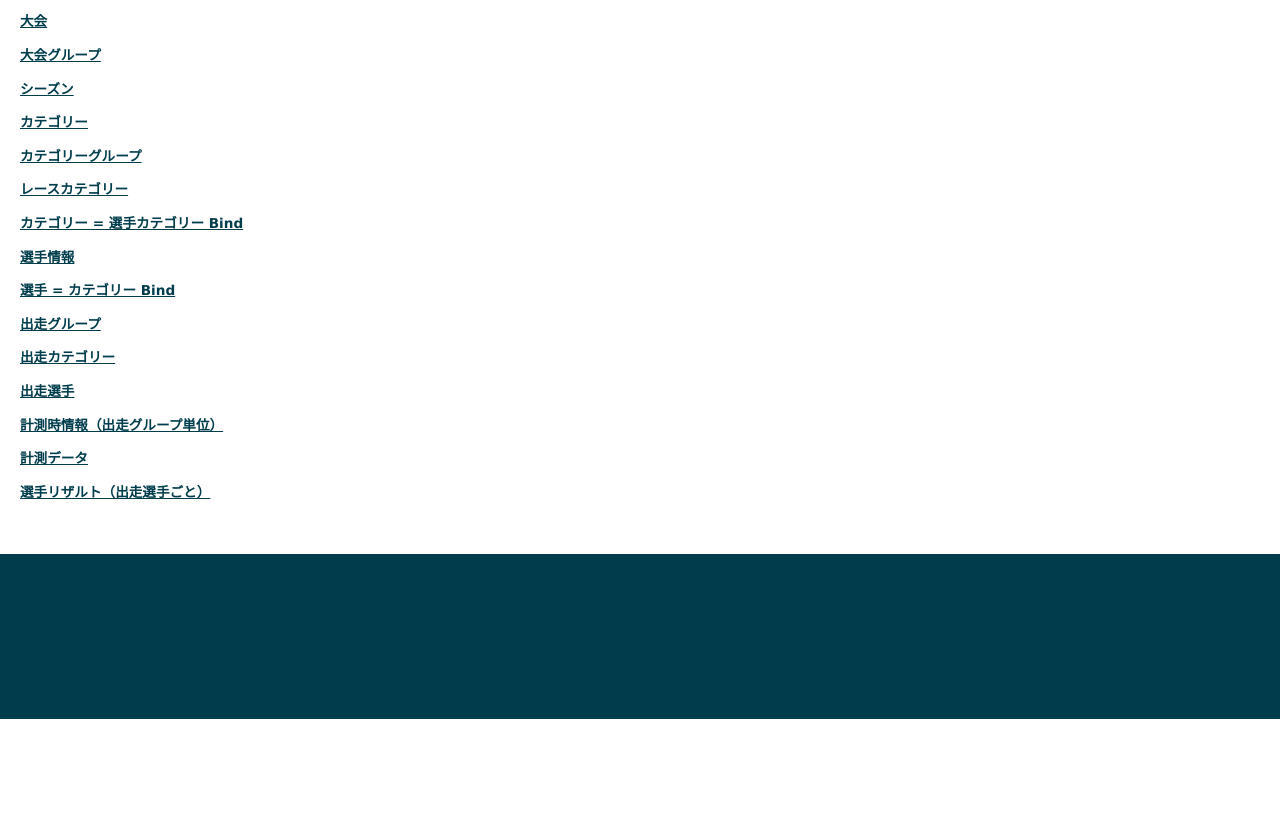
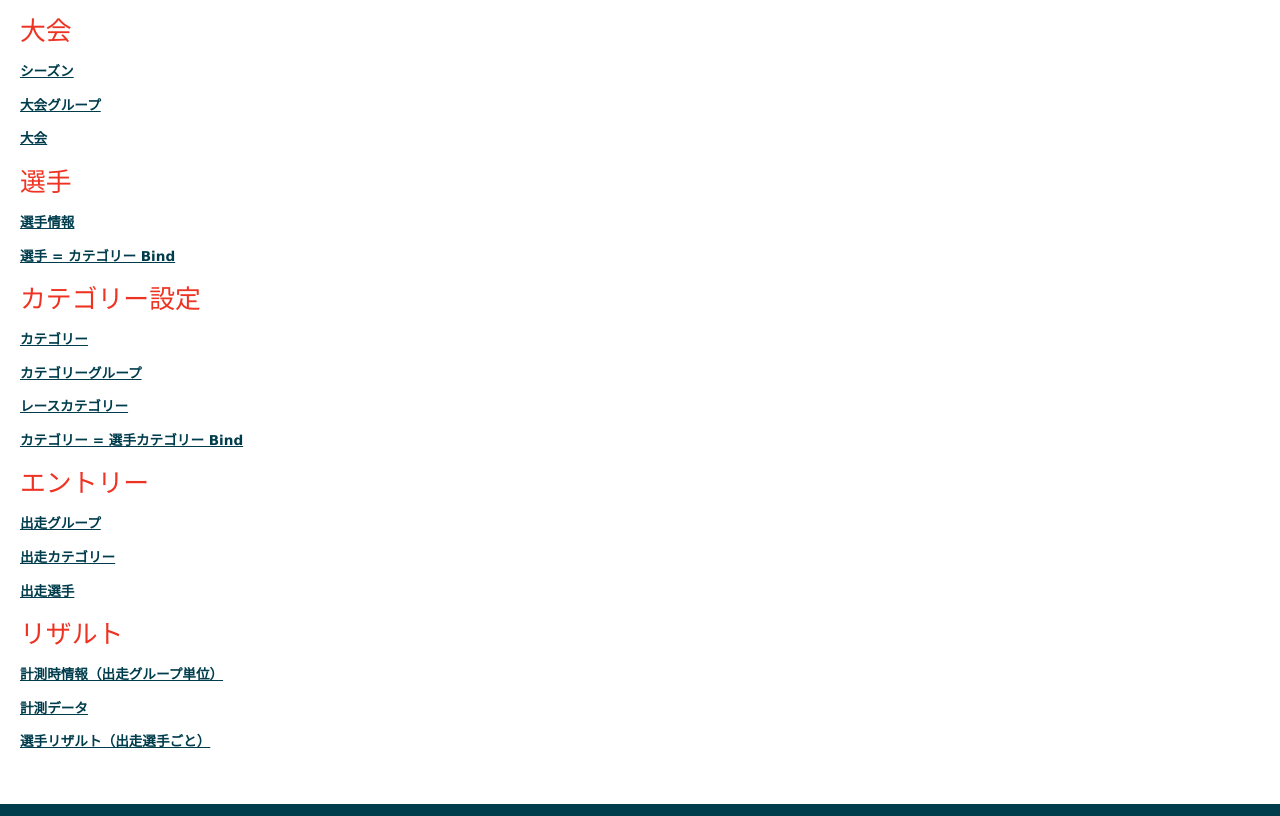
Before and after one commit to cyclox-dev/cyclox2web, a CakePHP app: the page made by app/View/Pages/home.ctp in a window 1280 px wide. Shown: the part 81-897 px from the top of the page. Before the commit the page ends 800 px from the top, so only its background shows below. Run offline with PHP 8.4 and a stand-in for CakePHP, Linux system fonts and the light colour scheme; the template is opened without the code that fills it, so the values that code supplies are empty; some libraries are stand-ins or nearby versions.

Commit message:
home 画面の項目並べ替えと区分訳け

```diff
--- a/app/View/Pages/home.ctp
+++ b/app/View/Pages/home.ctp
@@ -5,18 +5,27 @@
  */
 ?>
 
+<h2>大会</h2>
+<p><?php echo $this->Html->link("シーズン", "/seasons/index");?></p>
+<p><?php echo $this->Html->link("大会グループ", "/meet_groups/index");?></p>
 <p><?php echo $this->Html->link("大会", "/meets/index");?></p>
-<p><?php echo $this->Html->link("大会グループ", "/meet_groups/index");?></p>
-<p><?php echo $this->Html->link("シーズン", "/seasons/index");?></p>
+
+<h2>選手</h2>
+<p><?php echo $this->Html->link("選手情報", "/racers/index");?></p>
+<p><?php echo $this->Html->link("選手 = カテゴリー Bind", "/category_racers /index");?></p>
+
+<h2>カテゴリー設定</h2>
 <p><?php echo $this->Html->link("カテゴリー", "/categories/index");?></p>
 <p><?php echo $this->Html->link("カテゴリーグループ", "/category_groups/index");?></p>
 <p><?php echo $this->Html->link("レースカテゴリー", "/races_categories/index");?></p>
 <p><?php echo $this->Html->link("カテゴリー = 選手カテゴリー Bind", "/category_races_categories/index");?></p>
-<p><?php echo $this->Html->link("選手情報", "/racers/index");?></p>
-<p><?php echo $this->Html->link("選手 = カテゴリー Bind", "/category_racers /index");?></p>
+
+<h2>エントリー</h2>
 <p><?php echo $this->Html->link("出走グループ", "/entry_groups/index");?></p>
 <p><?php echo $this->Html->link("出走カテゴリー", "/entry_categories/index");?></p>
 <p><?php echo $this->Html->link("出走選手", "/entry_racers/index");?></p>
+
+<h2>リザルト</h2>
 <p><?php echo $this->Html->link("計測時情報（出走グループ単位）", "/time_record_infos/index");?></p>
 <p><?php echo $this->Html->link("計測データ", "/time_records/index");?></p>
 <p><?php echo $this->Html->link("選手リザルト（出走選手ごと）", "/racer_results/index");?></p>
```
